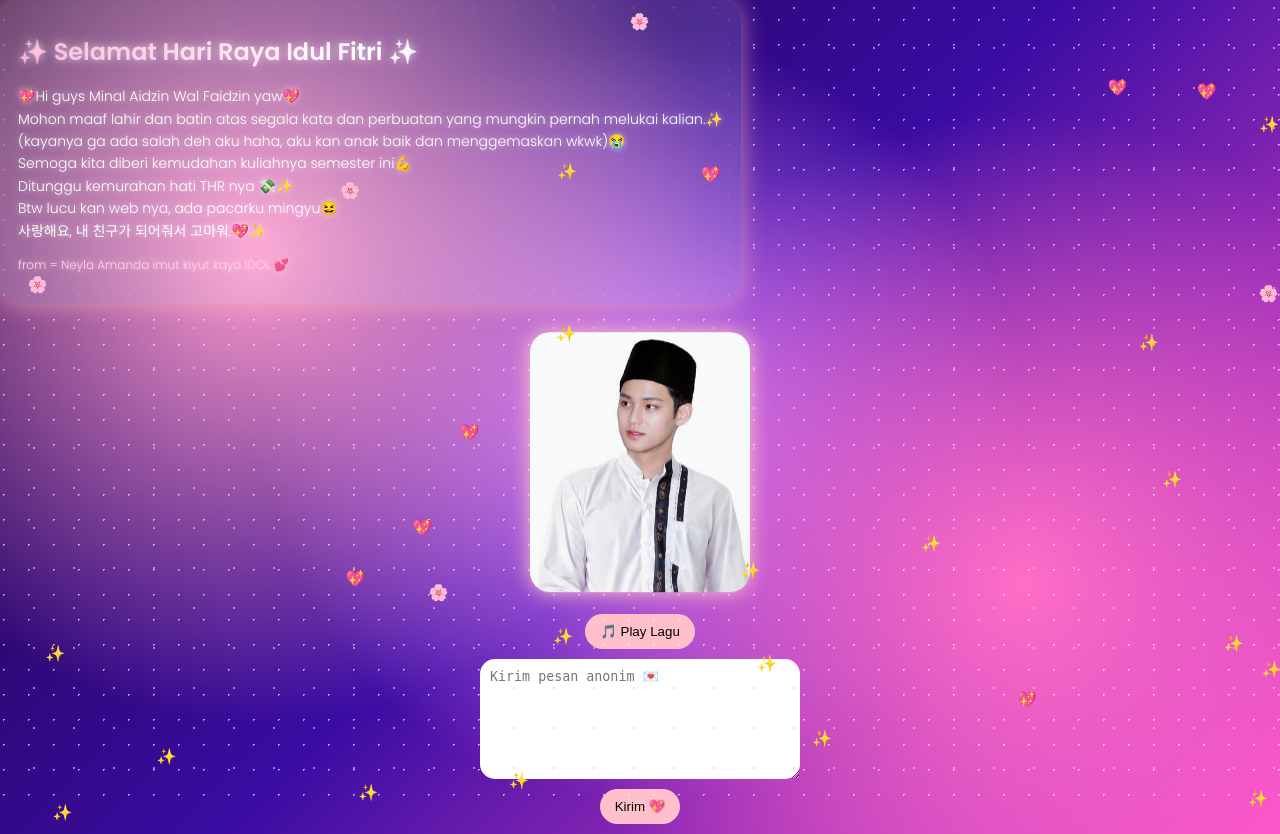
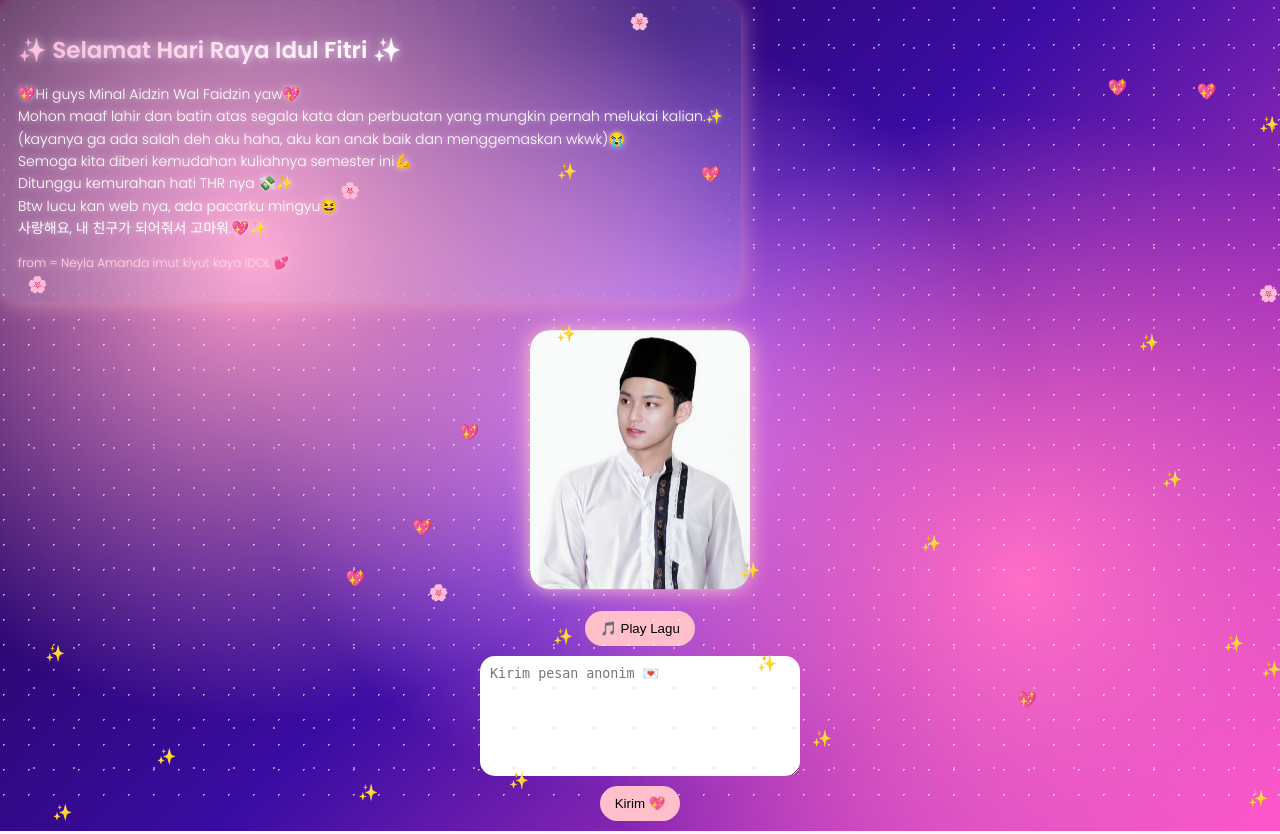
Before and after one commit to girlmy079-netizen/selamat-hari-raya, a Flask app: page / in a window 1280 px wide. Run offline with Flask 3, Linux system fonts and the light colour scheme.

Commit message:
Update style.css

```diff
--- a/static/style.css
+++ b/static/style.css
@@ -136,7 +136,7 @@ button {
 
 /* ✨ judul */
 .title {
-    font-size: 24px;
+    font-size: 23px;
     font-weight: 600;
     background: linear-gradient(90deg, #ff9ecf, #ffffff, #ff6ec7);
     background-clip: text;
```
